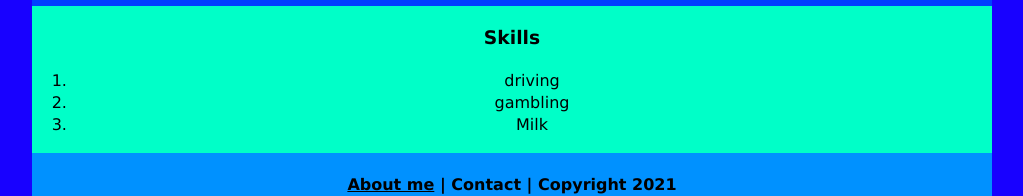
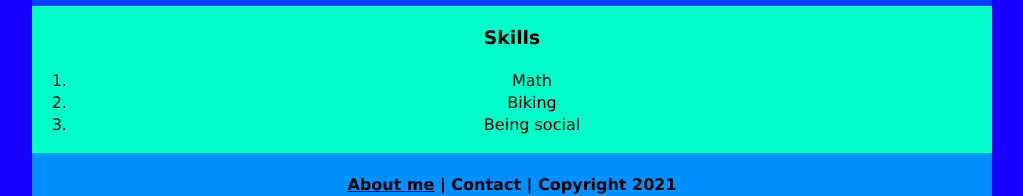
Before and after one commit to MF-Skyline/ecsportfolio, a plain HTML site: page aboutme.html in a window 1280 px wide. Shown: the part 134-330 px from the top of the page, without its empty margins (128-1151 px from the left). Drawn offline with Linux system fonts and the light colour scheme.

Commit message:
Update aboutme.html

```diff
--- a/aboutme.html
+++ b/aboutme.html
@@ -17,9 +17,9 @@
          <div class="content">
                <h3> Skills </h3>
                <ol>
-                       <li>driving</li>
-                       <li>gambling</li>
-                       <li>Milk</li>
+                       <li>Math</li>
+                       <li>Biking</li>
+                       <li>Being social</li>
                </ol>
 
          </div>
```
